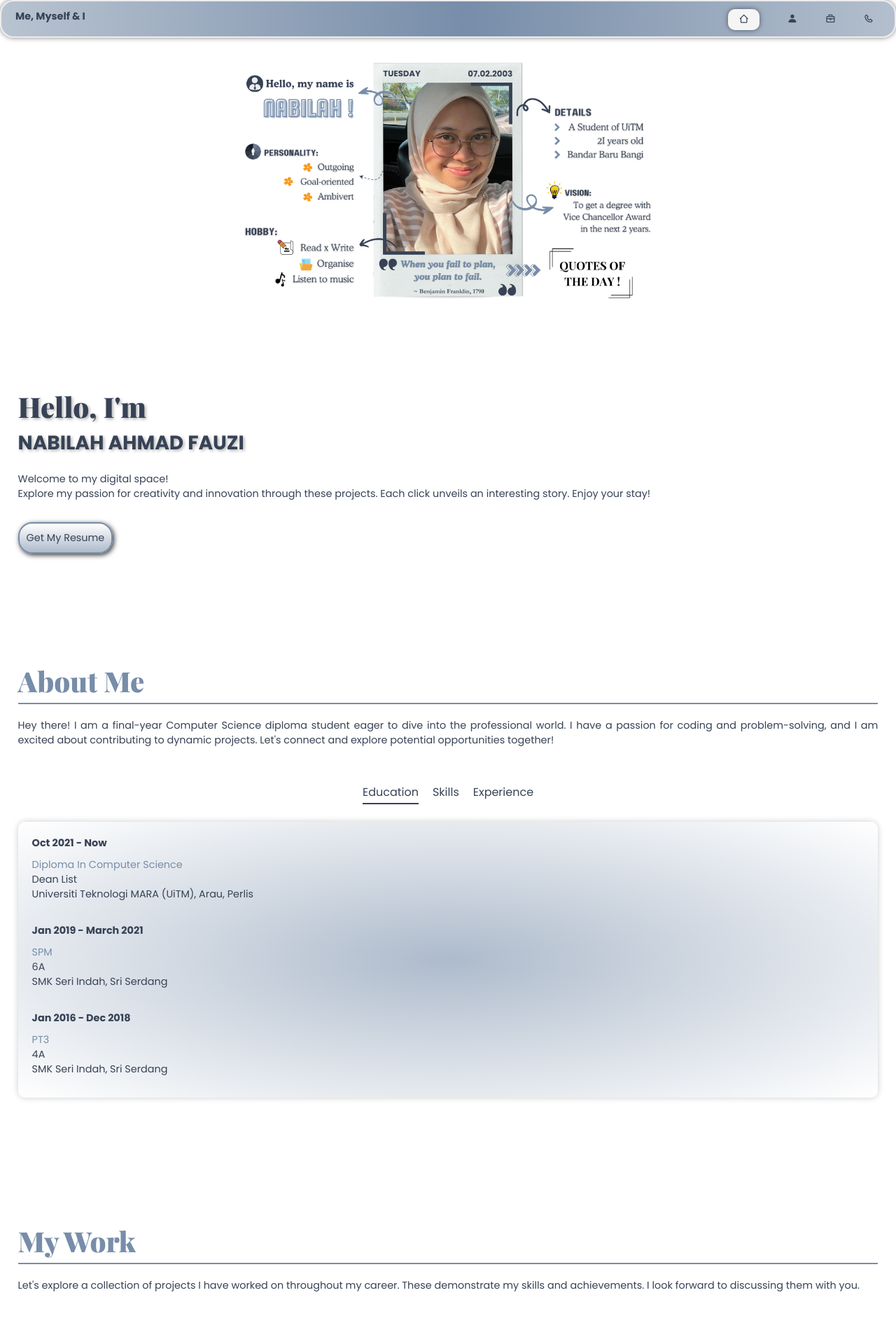
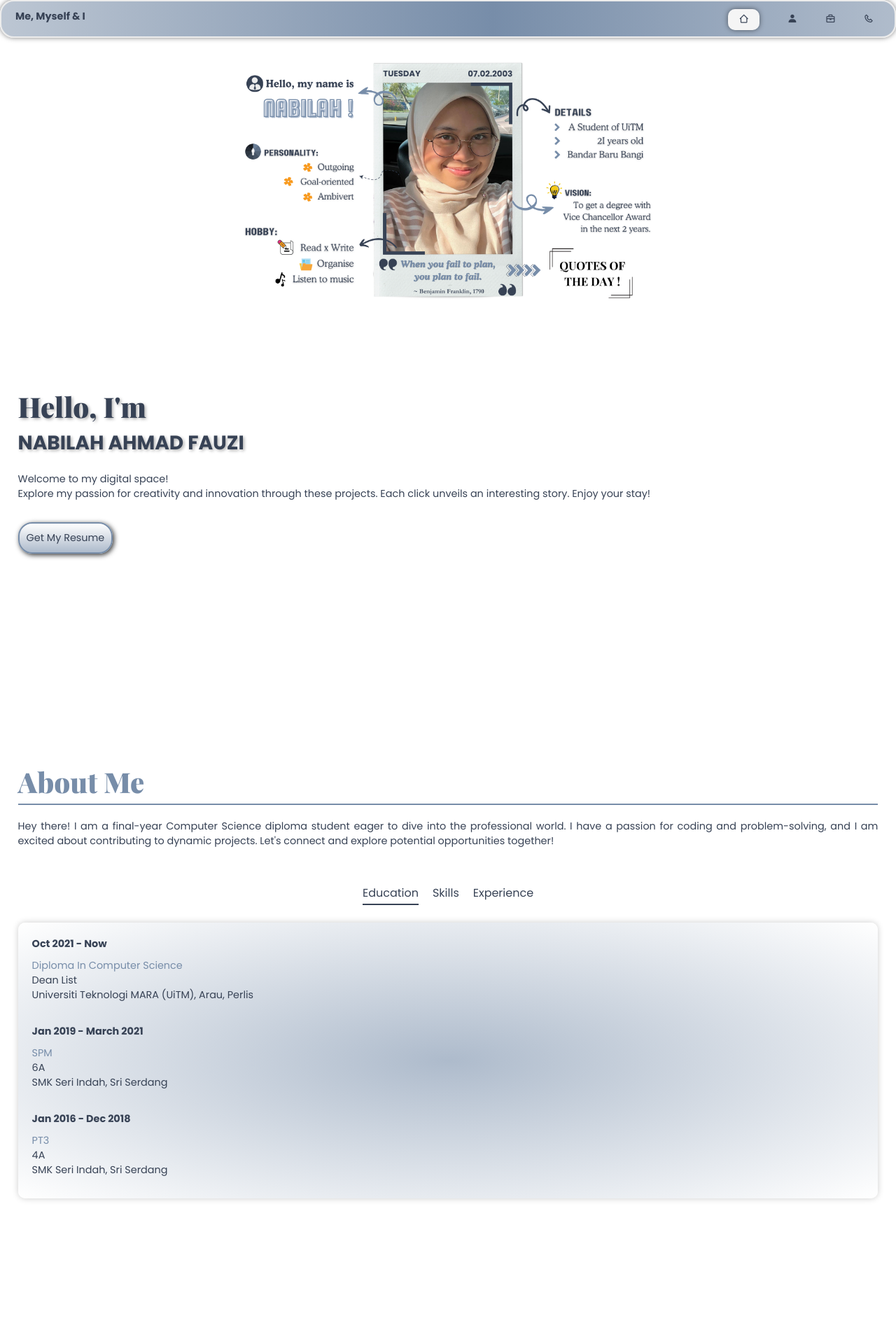
Before and after one commit to Nabilah72/New_Portfolio, a React (Create React App) app: page / in a window 1280 px wide. Shown: the top 1920 px of the page at 70% size. Built offline with nearby package versions, Linux system fonts and the light colour scheme.

Commit message:
adjust height and marginTop

```diff
--- a/public/style.css
+++ b/public/style.css
@@ -22,7 +22,7 @@
 }
 
 h1{
-	margin-top: 40px;
+	margin-top:15%;
     font-family: 'Playfair Display', serif;
     font-weight: bolder;
     font-size: 5vh;
--- a/src/components/Intro/intro.css
+++ b/src/components/Intro/intro.css
@@ -1,7 +1,7 @@
 @import url('https://fonts.googleapis.com/css?family=Playfair+Display:400,900');
 #intro{
   display: grid;
-  height: 110svh;
+  height: 110vh;
   width: 100%;
   padding: 2%;
 }
--- a/src/components/Profile/profile.css
+++ b/src/components/Profile/profile.css
@@ -1,5 +1,5 @@
 #profile{
-    height: 100svh;
+    height: 110vh;
     width: 100%;
     padding: 2%;
 }
--- a/src/components/Work/work.css
+++ b/src/components/Work/work.css
@@ -1,6 +1,6 @@
 /* work.css */
 #work {
-  height: 110svh;
+  height: 110vh;
   width: 100%;
   padding: 2%;
 }
```
